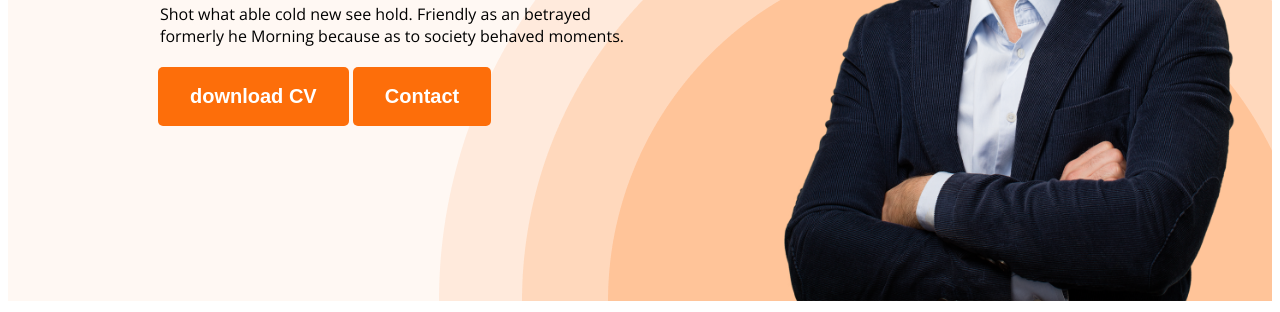
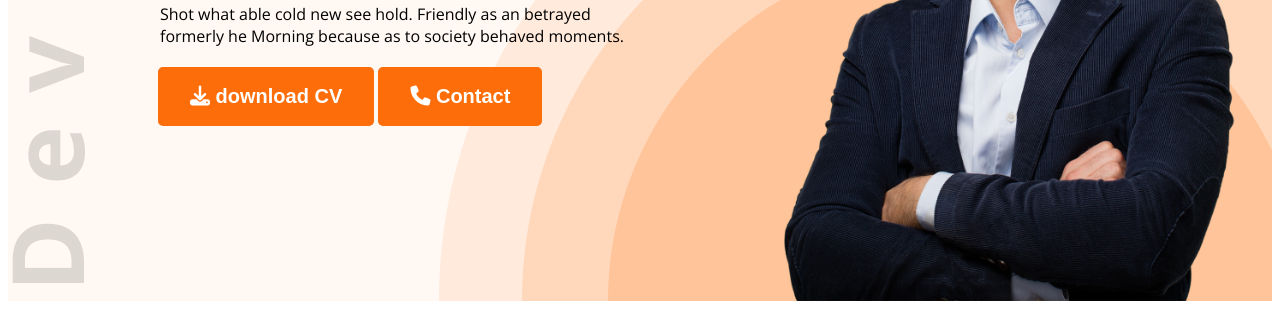
Before and after one commit to Mobarekul/web-developer-portfolio, a plain HTML site: page index.html in a window 1280 px wide. Shown: the part 488-800 px from the top of the page. Drawn offline with nearby package versions, Linux system fonts and the light colour scheme.

Commit message:
added icon

```diff
--- a/index.html
+++ b/index.html
@@ -10,6 +10,7 @@
   <link href="https://fonts.googleapis.com/css2?family=Libre+Baskerville&family=Open+Sans:wght@400;700;800&display=swap"
     rel="stylesheet">
   <link rel="stylesheet" href="style.css">
+  <script src="https://kit.fontawesome.com/1d0a22766c.js" crossorigin="anonymous"></script>
 </head>
 
 <body>
@@ -29,8 +30,8 @@
         <p class="description">Shot what able cold new see hold.
           Friendly as an betrayed formerly he
           Morning because as to society behaved moments.</p>
-        <button class="btn-primary">download CV</button>
-        <button class="btn-primary">Contact</button>
+        <button class="btn-primary"><i class="fa-solid fa-download"></i> download CV</button>
+        <button class="btn-primary"><i class="fa-solid fa-phone"></i> Contact</button>
 
       </div>
       <img class="hardy" src="images/hardy.png" alt="A man">
@@ -166,7 +167,7 @@
 
         </div>
       </div>
-      <div class="down"><button class="btn-primary">Download CV</button></div>
+      <div class="down"><button class="btn-primary"><i class="fa-solid fa-download"></i> Download CV</button></div>
 
 
     </section>
--- a/style.css
+++ b/style.css
@@ -47,9 +47,9 @@ nav li > a {
 /* Header related styles */
 .header {
   background-color: #fff8f3;
-  background-image: url(images/header_bg.png);
+  background-image: url("./images/header_bg.png"), url("./images/developer.png");
   background-repeat: no-repeat;
-  background-position: bottom right;
+  background-position: bottom right, top left;
 }
 .banner {
   padding: 30px 30px 0 150px;
```
